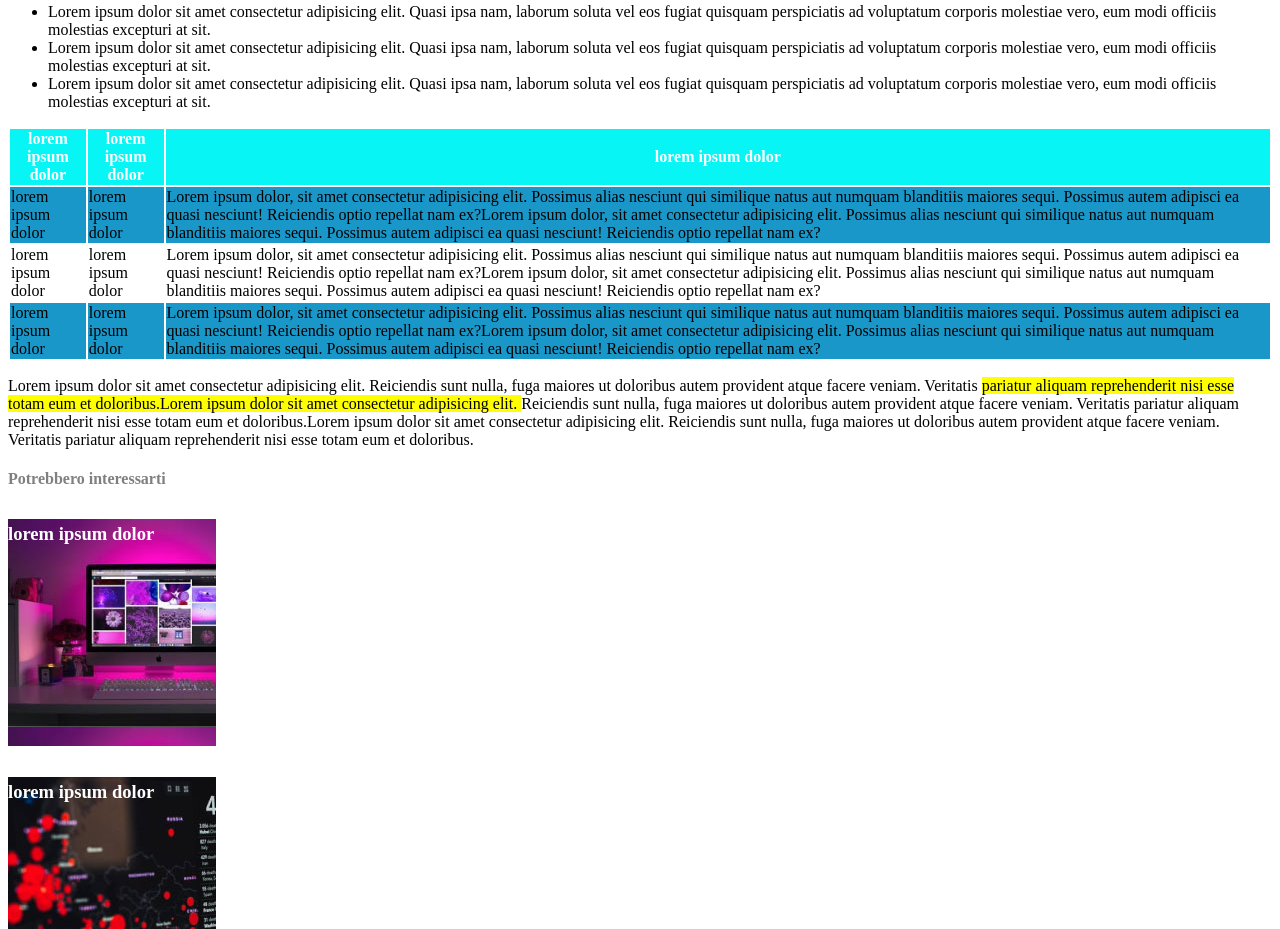
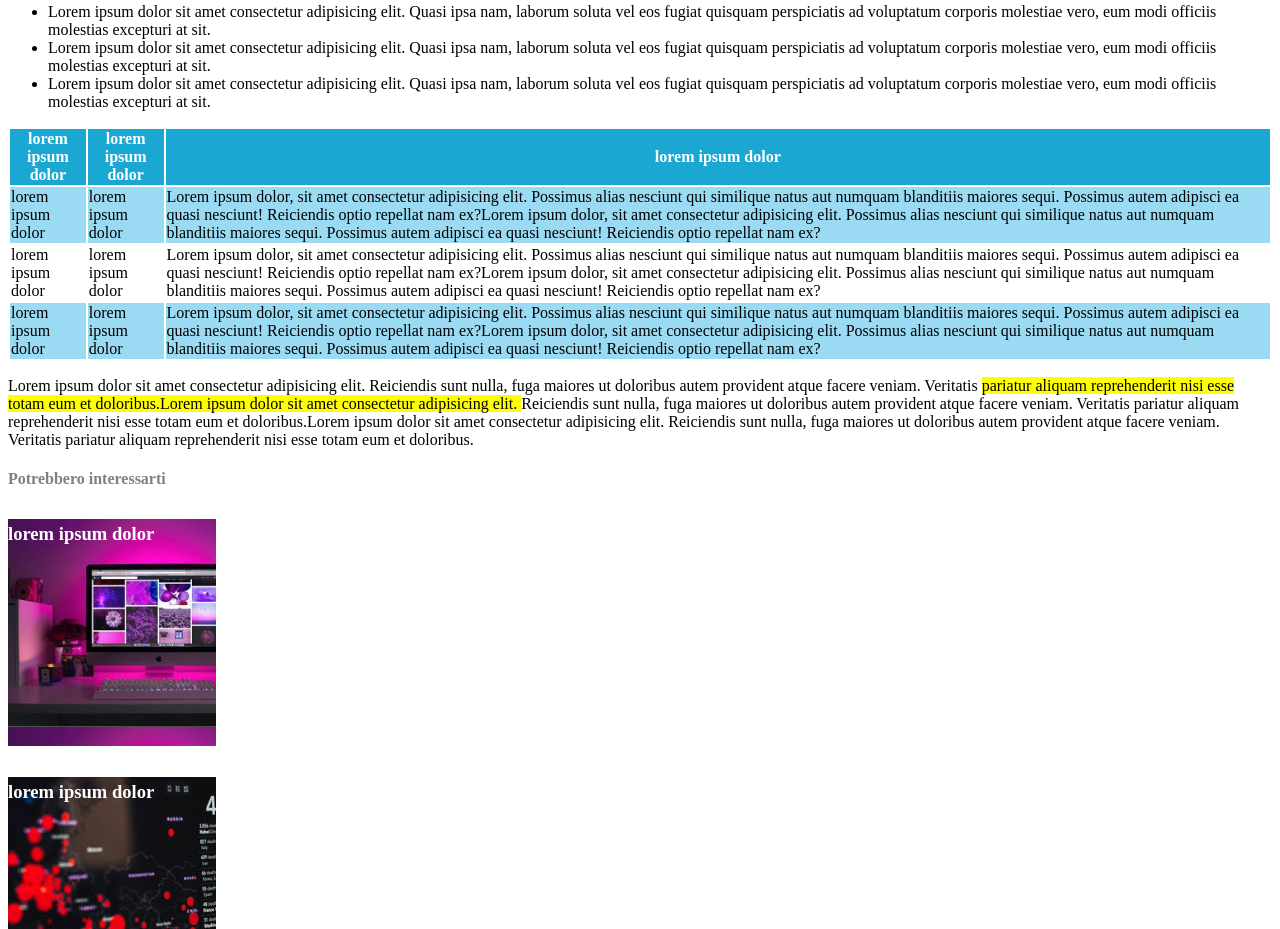
Before and after one commit to Alessio-DiNardo/html-css-booleaner, a plain HTML site: page index.html in a window 1280 px wide. Shown: the part 873-1802 px from the top of the page. Drawn offline with Linux system fonts and the light colour scheme.

Commit message:
fix color table

```diff
--- a/style.css
+++ b/style.css
@@ -16,12 +16,13 @@ span{
 }
 
 thead{
-    background-color: rgb(8, 245, 245);
+    background-color: rgb(26, 168, 211);
     color: white;
+    height: 4%;
 }
 
 .azzurro{
-    background-color: rgb(26, 151, 201);
+    background-color: rgb(154, 218, 243);
 }
 
 h4{
```
